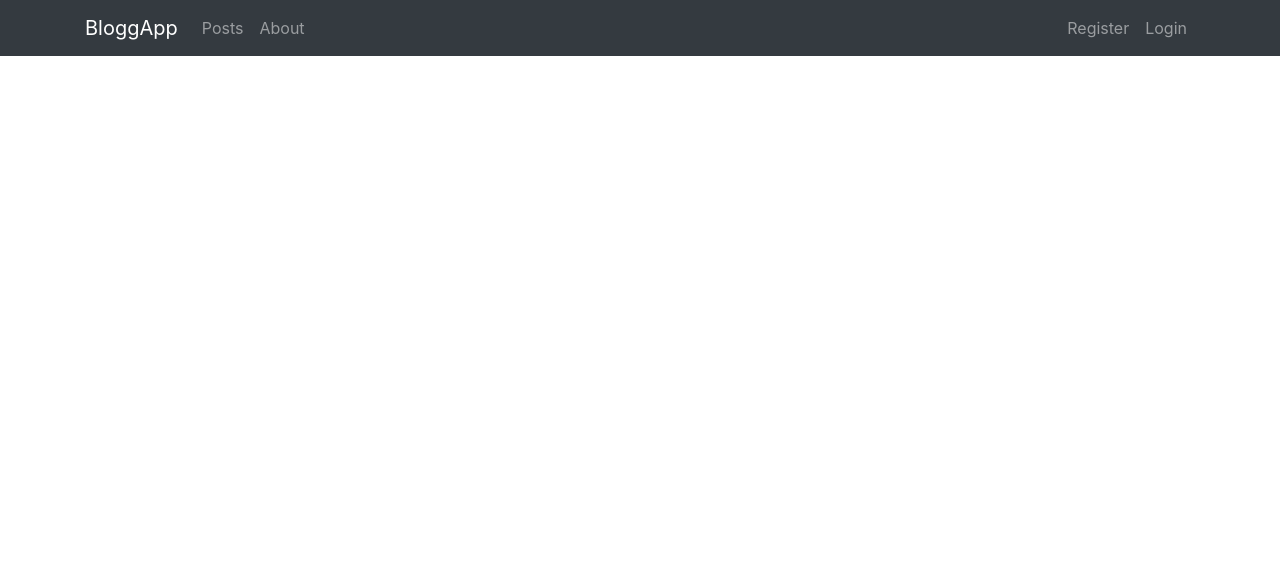
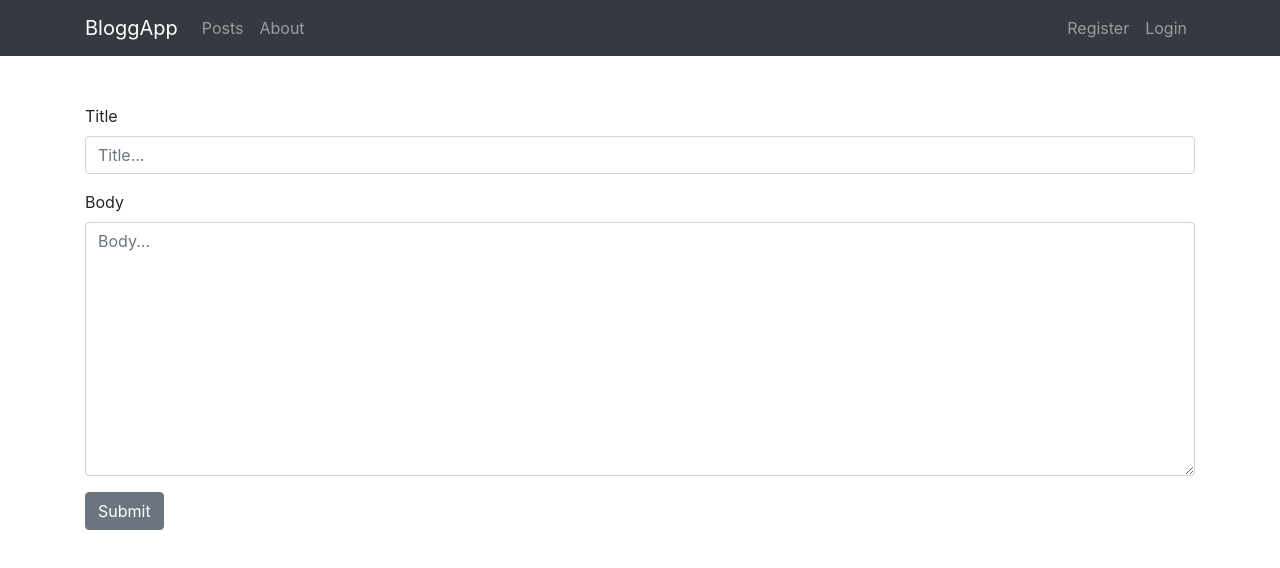
Before and after one commit to FedericoChiavassa/Blog-App-MERN, a React (Create React App) app in the folder client/: page /posts/create-post in a window 1280 px wide. Shown: the top 568 px of the page. Built offline with nearby package versions, Linux system fonts and the light colour scheme; no server answers.

Commit message:
Added Add Post funtionality

```diff
--- a/client/src/App.js
+++ b/client/src/App.js
@@ -1,10 +1,11 @@
 import React, { Component } from 'react';
 import AppNavbar from './components/AppNavbar';
 
-import { BrowserRouter as Router, Route } from 'react-router-dom';
+import { BrowserRouter as Router, Route, Switch } from 'react-router-dom';
 import HomePage from './components/pages/HomePage';
 import PostsPage from './components/pages/PostsPage';
 import PostPage from './components/pages/PostPage';
+import AddPostPage from './components/pages/AddPostPage';
 import AboutPage from './components/pages/AboutPage';
 
 
@@ -21,10 +22,13 @@ class App extends Component {
             <Router>
                 <div className="App">
                     <AppNavbar />
-                    <Route exact path='/' component={HomePage} />
-                    <Route exact path='/posts' component={PostsPage} />
-                    <Route path='/posts/:id'  component={PostPage} />
-                    <Route path='/about' component={AboutPage} />
+                    <Switch>
+                        <Route exact path='/' component={HomePage} />
+                        <Route exact path='/posts' component={PostsPage} />
+                        <Route exact path='/posts/create-post'  component={AddPostPage} />
+                        <Route exact path='/posts/:id'  component={PostPage} />
+                        <Route path='/about' component={AboutPage} />
+                    </Switch>
                 </div>
             </Router>
         </Provider>
--- /dev/null
+++ b/client/src/components/AddPost.js
@@ -0,0 +1,69 @@
+import React, { Component } from 'react';
+import { connect } from 'react-redux';
+import { Button, Form, FormGroup, Label, Input } from 'reactstrap';
+import { addPost } from '../actions/postActions';
+import PropTypes from 'prop-types';
+
+class AddPost extends Component {
+
+    state = {
+        title: '',
+        body: ''
+    }
+
+    onChange = e => this.setState({ [e.target.name]: e.target.value });
+
+    submitPost = e => {
+        e.preventDefault();
+        const { title, body } = this.state;
+        const post = { title, body };
+        this.props.addPost(post);
+        this.setState({
+            title: '',
+            body: ''
+          });
+        this.props.history.push('/posts');
+    }
+
+    render() {
+        const { title, body } = this.state
+        return(
+            <Form onSubmit={this.submitPost}>
+                <FormGroup>
+                    <Label for="title">Title</Label>
+                    <Input
+                        type="text"
+                        name="title"
+                        onChange={this.onChange}
+                        value={title}
+                        placeholder="Title..." />
+                </FormGroup>
+                <FormGroup>
+                    <Label for="body">Body</Label>
+                    <Input
+                        type="textarea"
+                        name="body"
+                        id="body"
+                        onChange={this.onChange}
+                        value={body}
+                        placeholder="Body..."
+                        rows="10"/>
+                </FormGroup>
+                <FormGroup>
+                    <Button type="submit" >Submit</Button>
+                </FormGroup>
+            </Form>
+        )
+    }
+}
+
+AddPost.propTypes = {
+    addPost: PropTypes.func.isRequired,
+    history: PropTypes.object.isRequired
+}
+
+const mapStateToProps = (state, ownParams) => ({
+    history: ownParams.history
+});
+
+export default connect(mapStateToProps, { addPost })(AddPost);
--- a/client/src/components/Post.js
+++ b/client/src/components/Post.js
@@ -23,6 +23,8 @@ class Post extends Component {
             <Fragment>
                 <h1>{post.title}</h1>
                 <p>{post.body}</p>
+                <small>Created on: {post.created_at}</small><br/>
+                <small>Last update: {post.updated_at}</small>
             </Fragment>
         )
     }
@@ -32,7 +34,8 @@ Post.propTypes = {
     getPost: PropTypes.func.isRequired,
     deletePost: PropTypes.func.isRequired,
     clearPostState: PropTypes.func.isRequired,
-    post: PropTypes.object.isRequired
+    post: PropTypes.object.isRequired,
+    id: PropTypes.string.isRequired
 }
 
 const mapStateToProps = (state, ownParams) => ({
--- a/client/src/components/Posts.js
+++ b/client/src/components/Posts.js
@@ -22,7 +22,7 @@ class Posts extends Component {
                 {posts.map(({_id, title}) => (
                     <ListGroupItem key={_id}>
                         <Button
-                            className="remove-btn mr-3"
+                            className="mr-3"
                             color="danger"
                             size="sm"
                             onClick={this.onDeleteClick.bind(this, _id)}
--- /dev/null
+++ b/client/src/components/pages/AddPostPage.js
@@ -0,0 +1,11 @@
+import React from 'react';
+import { Container } from 'reactstrap';
+import AddPost from '../AddPost';
+
+ export default function AddPostPage({history}) {
+  return (
+        <Container>
+            <AddPost history={history} />
+        </Container>
+  );
+}
--- a/client/src/components/pages/PostsPage.js
+++ b/client/src/components/pages/PostsPage.js
@@ -1,5 +1,7 @@
 import React from 'react';
 import { Container } from 'reactstrap';
+import { Link } from 'react-router-dom';
+import { Button } from 'reactstrap';
 import Posts from '../Posts';
 
 export default function PostsPage() {
@@ -7,6 +9,12 @@ export default function PostsPage() {
         <Container>
             <h1>Posts</h1>
             <Posts />
+            <Button
+                tag={Link}
+                to="/posts/create-post"
+                className="mt-3"
+                color="primary"
+            >New Post</Button>
         </Container>
   );
 }
```
